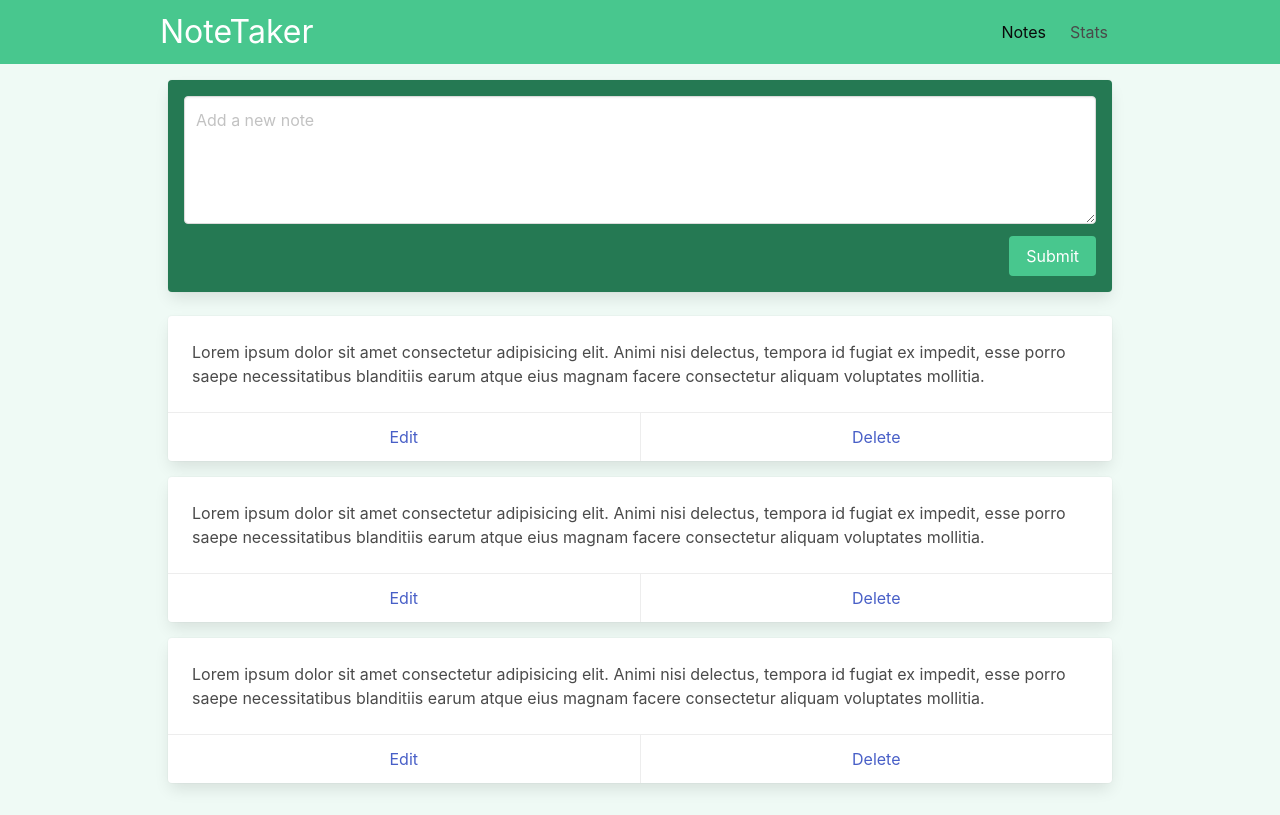
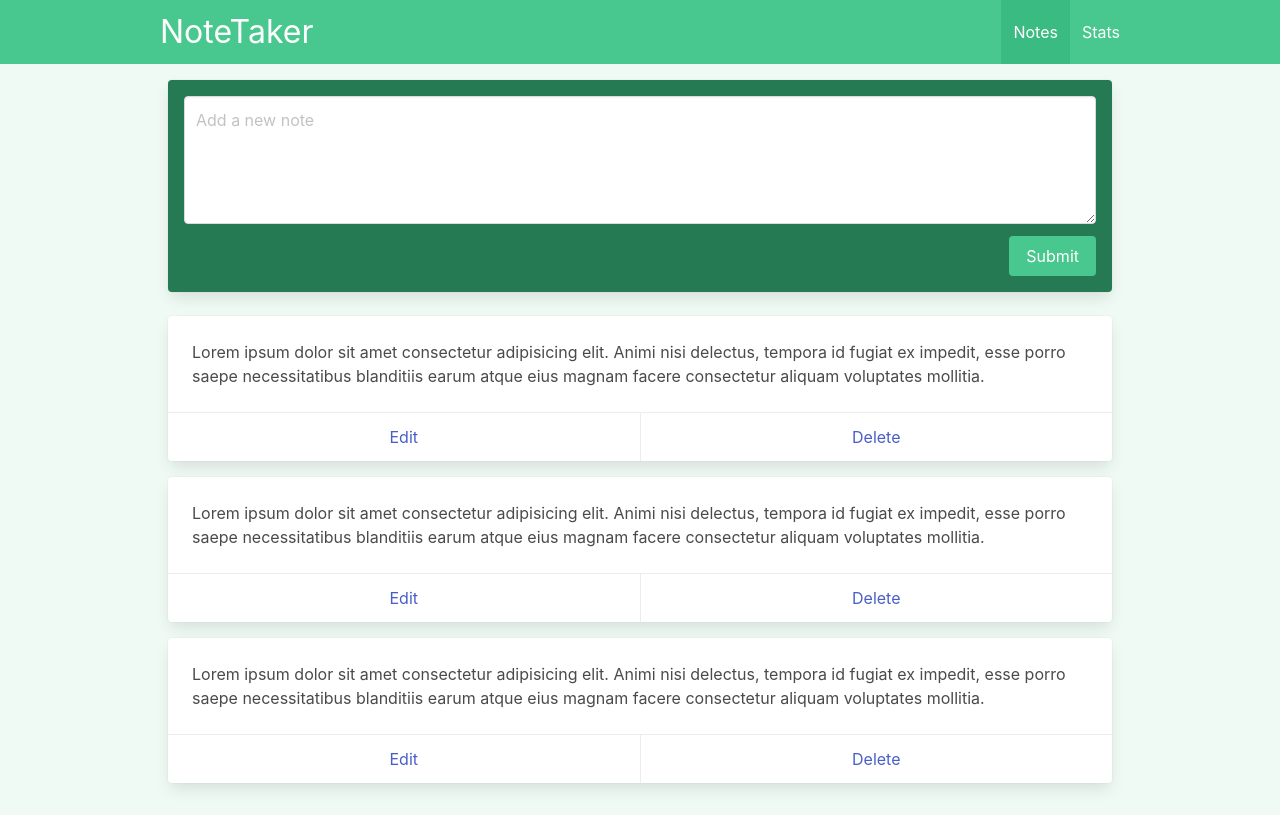
Before and after one commit to canberk-yilmaz/note-taker, a Vue app: page / in a window 1280 px wide. Built offline with nearby package versions, Linux system fonts and the light colour scheme.

Commit message:
style: routerlink class change

```diff
--- a/src/components/Layouts/NavBar.vue
+++ b/src/components/Layouts/NavBar.vue
@@ -25,14 +25,12 @@
         :class="{ 'is-active': showMobileNav }"
       >
         <div class="navbar-end">
-          <div class="navbar-item">
           <RouterLink to="/" class="navbar-item" active-class="is-active"
             >Notes</RouterLink
           >
           <RouterLink to="/stats" class="navbar-item" active-class="is-active"
             >Stats</RouterLink
           >
-          </div>
         </div>
       </div>
     </div>
```
Lines whose indentation alone changed are shown as unchanged.
